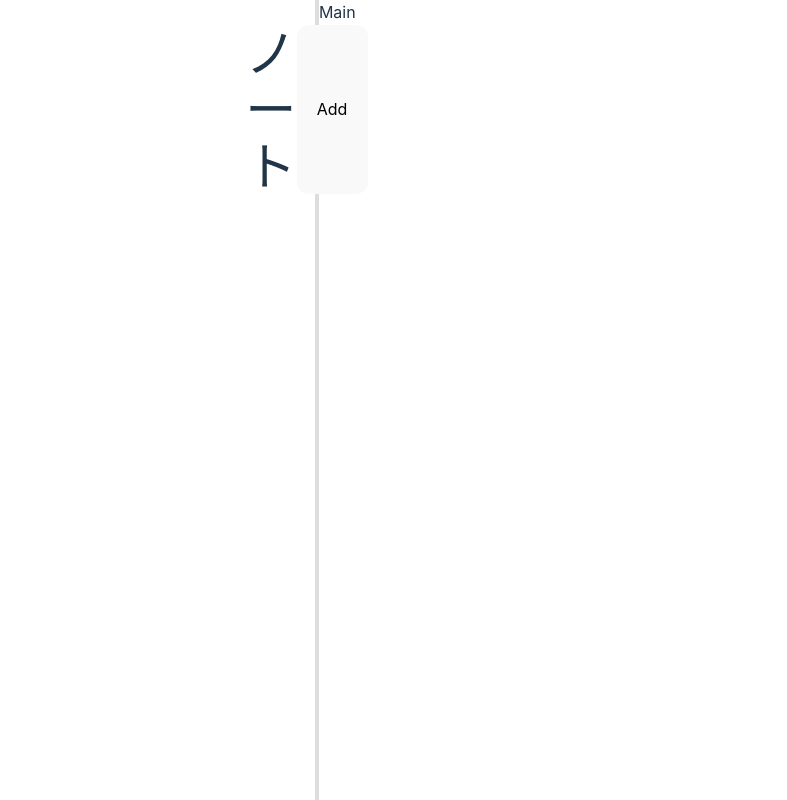
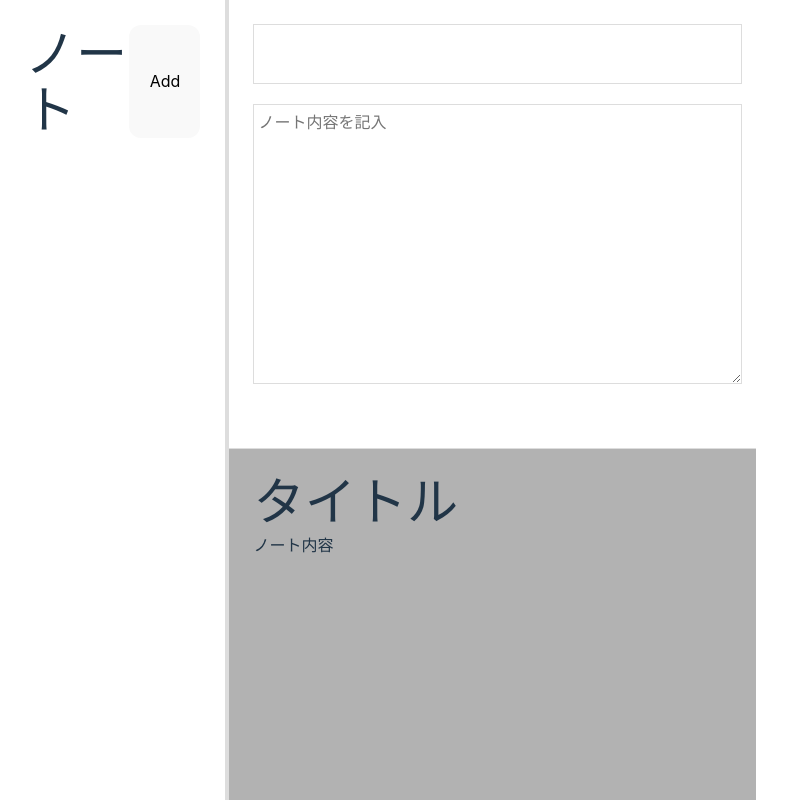
Before and after one commit to 0123takaokeita/note-by-react, a React (Vite) app: page / in a window 1280 px wide. Shown: the whole page, without its empty margins (262-1049 px from the left). Built offline with nearby package versions, Linux system fonts and the light colour scheme.

Commit message:
feat: main 側 css 追加

```diff
--- a/src/components/Main.css
+++ b/src/components/Main.css
@@ -0,0 +1,46 @@
+.app-main {
+    width: 70%;
+    height: 100vh;
+
+}
+
+.app-main-note-edit,
+.app-main-note-preview{
+    height: 50vh;
+}
+
+.app-main-note-edit {
+    padding: 24px;
+}
+
+.app-main-note-edit input, textarea {
+    display: block;
+    border: 1px solid #ddd;
+    margin-bottom: 20px ;
+    width: 100%;
+    height: calc(50vh - 130px);
+    padding: 4px;
+    resize: note;
+    font-size: 16px;
+}
+
+.app-main-note-edit input {
+    height: 50px;
+    font-size: 2rem;
+}
+
+.app-main-note-preview {
+    border-top: 1px solid #ddd;
+    overflow-y: scroll;
+    background-color: rgba(0, 0, 0, 0.3);
+}
+
+.preview-title {
+    padding: 24px 24px 0 24px;
+    margin: 0;
+}
+
+.markdown-preview {
+    padding: 0 24px 24px 24px;
+    line-height: 2rem;
+}
--- a/src/components/Main.tsx
+++ b/src/components/Main.tsx
@@ -1,7 +1,19 @@
 import './Main.css'
 
 const Main = (): JSX.Element => {
-  return <div>Main</div>
+  return(
+    <div className="app-main">
+      <div className="app-main-note-edit">
+        <input type="text" />
+        <textarea  placeholder='ノート内容を記入'></textarea>
+      </div>
+      <div className="app-main-note-preview">
+        <h1 className="preview-title">タイトル</h1>
+        <div className="markdown-preview">ノート内容</div>
+      </div>
+    </div>
+
+  )
 }
 
 export default Main;
```
